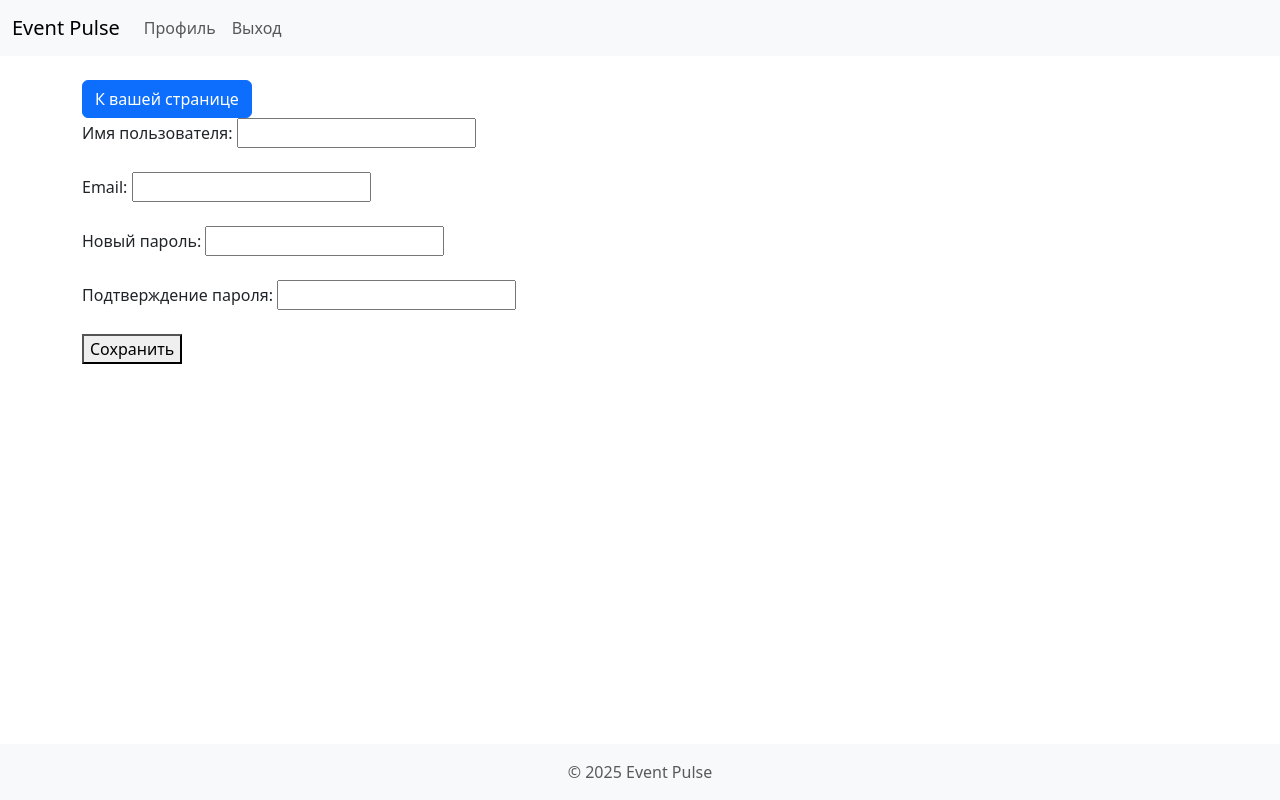
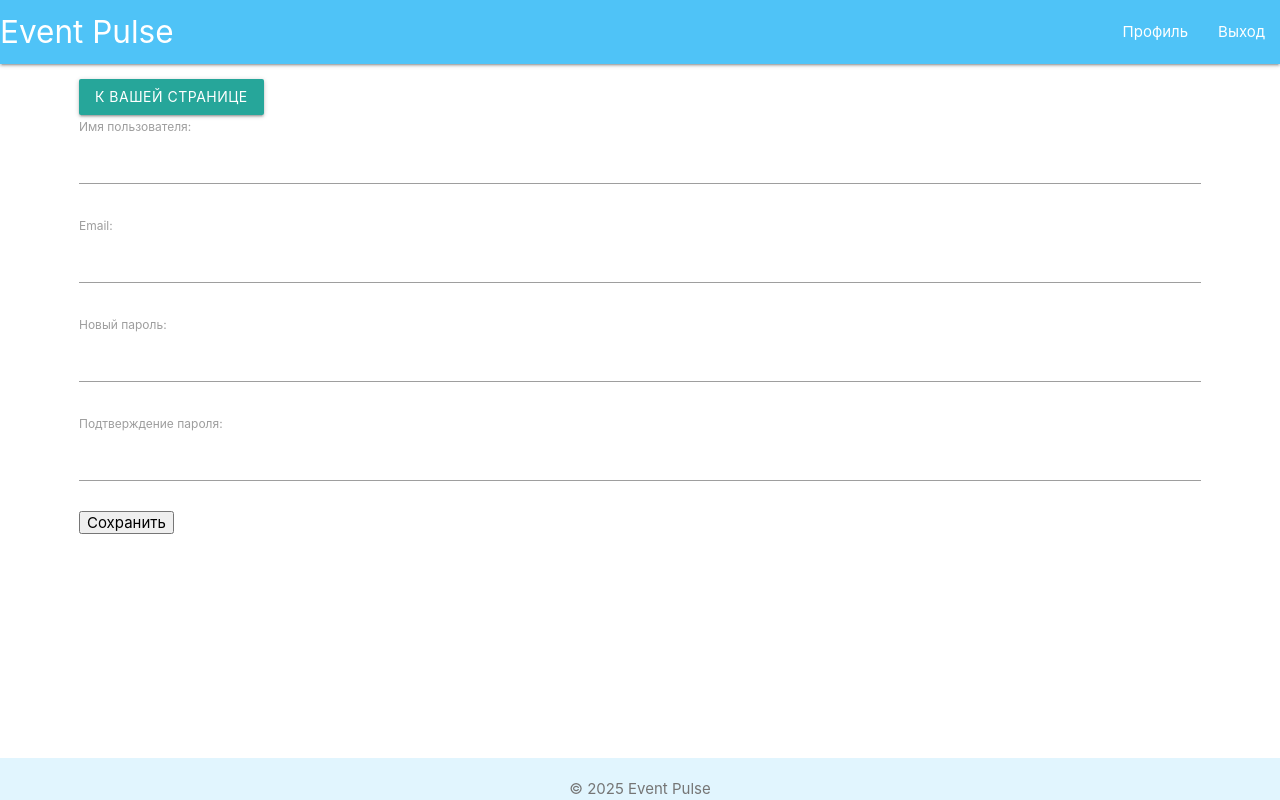
Before and after one commit to OlegChausov/EventPulse, a Python web app: template Event_Pulse_app/templates/profile_edit.html in a window 1280 px wide. Run offline with Jinja, Linux system fonts and the light colour scheme; the template is opened without the code that fills it, so the values that code supplies are empty; some libraries are stand-ins or nearby versions.

Commit message:
materialcss is embded

```diff
--- /dev/null
+++ b/Event_Pulse_app/static/CSS/styles.css
@@ -0,0 +1,15 @@
+
+    body {
+      display: flex;
+      flex-direction: column;
+      min-height: 100vh;
+    }
+    main {
+      flex: 1 0 auto; /* растягивает контент и прижимает футер вниз */
+    }
+    .container {
+      width: 90% !important;
+      max-width: 100% !important;
+      padding-left: 1rem;
+      padding-right: 1rem;
+    }
--- a/Event_Pulse_app/templates/base.html
+++ b/Event_Pulse_app/templates/base.html
@@ -4,27 +4,37 @@
   <meta charset="UTF-8">
   <title>{% block title %}Event Pulse{% endblock %}</title>
   <script src="https://unpkg.com/htmx.org@1.9.2"></script>
-<link rel="stylesheet" href="{{ url_for('static', path='css/bootstrap.min.css') }}">
+  <!-- Materialize CSS -->
+  <link rel="stylesheet" href="https://cdnjs.cloudflare.com/ajax/libs/materialize/1.0.0/css/materialize.min.css">
+ <link rel="stylesheet" href="{{ url_for('static', path='css/styles.css') }}">
+<link href="https://fonts.googleapis.com/icon?family=Material+Icons" rel="stylesheet">
 </head>
-<body class="d-flex flex-column min-vh-100">
-  <nav class="navbar navbar-expand-lg navbar-light bg-light">
-    <div class="container-fluid">
-      <a class="navbar-brand" href="/">Event Pulse</a>
-      <div class="collapse navbar-collapse">
-        <ul class="navbar-nav me-auto">
-          <li class="nav-item"><a class="nav-link" href="/profile">Профиль</a></li>
-          <li class="nav-item"><a class="nav-link" href="/logout">Выход</a></li>
-        </ul>
-      </div>
+<body>
+
+  <!-- Навбар -->
+  <nav>
+    <div class="nav-wrapper light-blue lighten-2">
+      <a href="/" class="brand-logo">Event Pulse</a>
+      <ul id="nav-mobile" class="right hide-on-med-and-down">
+        <li><a href="/profile">Профиль</a></li>
+        <li><a href="/logout">Выход</a></li>
+      </ul>
     </div>
   </nav>
 
-  <main class="container mt-4 flex-grow-1">
+  <!-- Контент -->
+  <main class="container section">
     {% block content %}{% endblock %}
   </main>
 
-<footer class="text-center text-muted mt-auto py-3 bg-light">
-  &copy; 2025 Event Pulse
-</footer>
+  <!-- Футер -->
+  <footer class="page-footer light-blue lighten-5">
+    <div class="container center-align grey-text text-darken-1">
+      &copy; 2025 Event Pulse
+    </div>
+  </footer>
+
+  <!-- Materialize JS -->
+  <script src="https://cdnjs.cloudflare.com/ajax/libs/materialize/1.0.0/js/materialize.min.js"></script>
 </body>
 </html>
--- a/Event_Pulse_app/templates/partials/query_list.html
+++ b/Event_Pulse_app/templates/partials/query_list.html
@@ -8,7 +8,8 @@
 
 
 
-<table class="table table-striped table-bordered">
+<table class="highlight bordered">
+
   <tbody>
   {% for query in queries %}
 
@@ -18,7 +19,7 @@
 <td>{{ "Фильм" if query.query_type|lower == "film" else "Концерт" if query.query_type|lower == "concert" else query.query_type }}</td>
       <td>
         <button hx-post="/profile/query/deactivate/{{ query.id }}"
-                hx-target="#query-list" hx-swap="innerHTML" class="btn btn-outline-danger btn-sm">Не искать</button>
+                hx-target="#query-list" hx-swap="innerHTML" class="waves-effect waves-light btn-small red">Не искать</button>
 
       </td>
       {% endif %}
```
Also changed, not shown: Event_Pulse_app/templates/partials/event_list.html (+6 -4 lines), Event_Pulse_app/templates/profile.html (+9 -9 lines).
